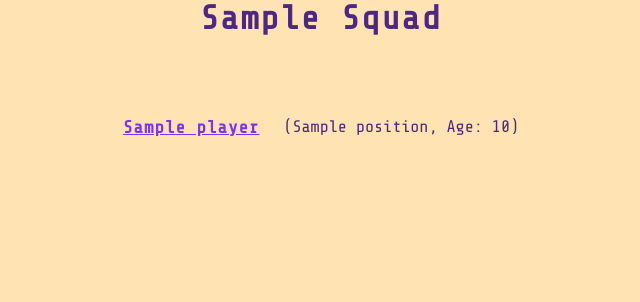
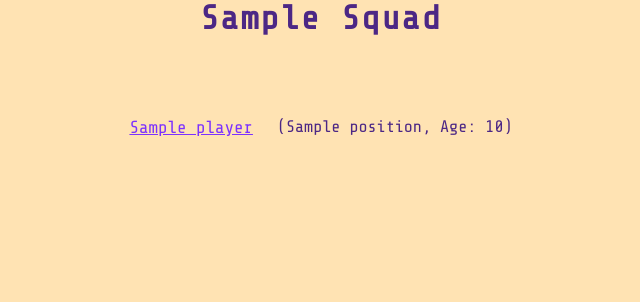
Before and after one commit to albapepper/scotbot-transfer-tracker, a Flask app: template templates/team.html in a window 1280 px wide. Shown: the part 142-444 px from the top of the page, without its empty margins (319-959 px from the left). Run offline with Flask 3, Linux system fonts and the light colour scheme; the template is opened without the code that fills it: most values are stand-ins (such as "Sample title", 1, 10 or a date in 2020).

Commit message:
changed text formatting slightly

```diff
--- a/templates/team.html
+++ b/templates/team.html
@@ -23,7 +23,7 @@
         <div class='no-players'>No players found for this team.</div>
     {% else %}
         {% for name, age, position in players %}
-            <div class="player-row"><a class="player-link" href="#" onclick="searchPlayer('{{ name|escape }}')">{{ name }}</a> <span class="player-meta">({{ position }}, Age: {{ age }})</span></div>
+            <div class="player-row"><a href="#" onclick="searchPlayer('{{ name|escape }}')">{{ name }}</a> <span class="player-meta">({{ position }}, Age: {{ age }})</span></div>
         {% endfor %}
     {% endif %}
     </div>
```
